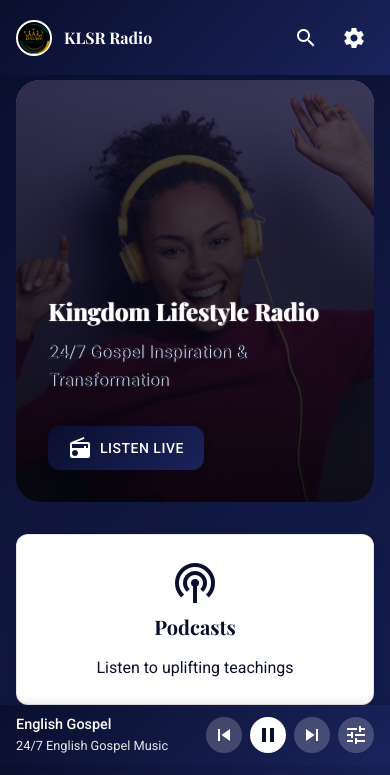
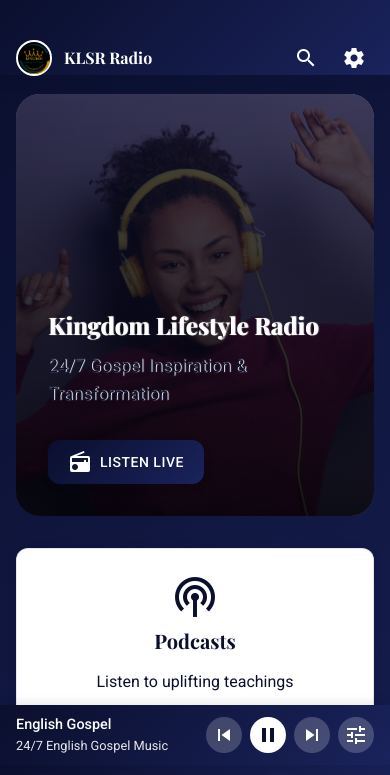
Before and after one commit to ogunfoworakehinde/kls-radio-app, a website: page www/index.html in a window 390 px wide. Shown: the top 775 px of the page. Drawn offline with nearby package versions, Linux system fonts and the light colour scheme.

```diff
--- a/www/index.html
+++ b/www/index.html
@@ -527,6 +527,8 @@
             padding: 0 var(--mdc-spacing-md);
             max-width: 1200px;
             margin: 0 auto;
+            margin-top:20px;
+
         }
 
         .app-logo {
@@ -1401,7 +1403,7 @@
         /* Responsive Design */
         @media (max-width: 767px) {
             .app-wrapper {
-                padding-top: 56px;
+                padding-top: 70px;
                 padding-bottom: 136px;
             }
 
```
